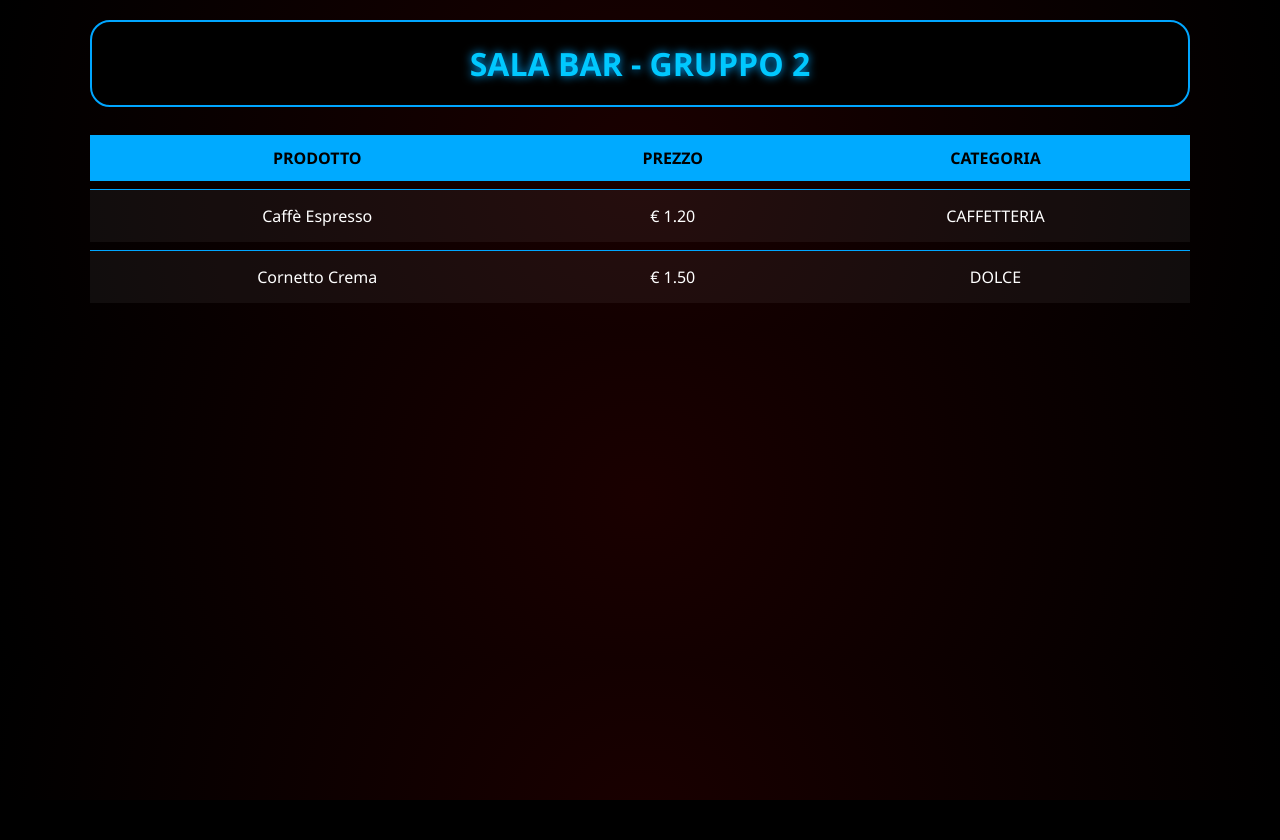
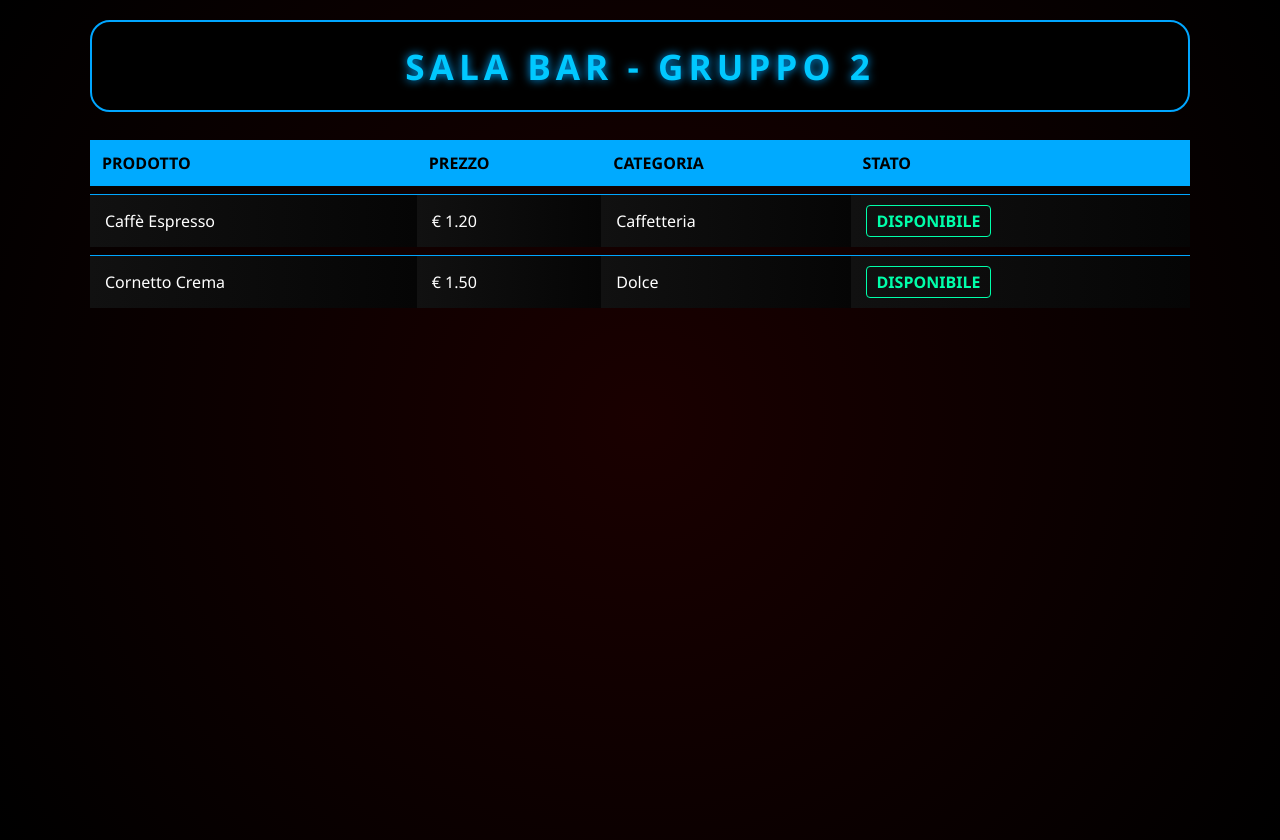
Before and after one commit to profnicotra/ordini-bar-scuola-borsa, a Flask app: page / in a window 1280 px wide. Before the commit the page ends 800 px from the top, so only its background shows below. Run offline with Flask 3, Linux system fonts and the light colour scheme.

Commit message:
Sito Sala Bar - Design Definitivo

```diff
--- a/ordiniBarScuolaBorsa/templates/admin.html
+++ b/ordiniBarScuolaBorsa/templates/admin.html
@@ -4,23 +4,28 @@
     <meta charset="UTF-8">
     <title>Gestione Sala - Scuola Borsa</title>
     <style>
-        body { font-family: 'Segoe UI', sans-serif; background: radial-gradient(circle at center, #1a0000 0%, #000000 100%); color: #ffffff; margin: 0; padding: 20px; }
-        .container { max-width: 1100px; margin: 0 auto; text-align: center; }
-        .header { padding: 20px; background: #000; border: 2px solid #00a6ff; border-radius: 20px; }
-        .header h1 { color: #00c8ff; margin: 0; text-shadow: 0 0 10px #00a6ff; }
-        table { width: 100%; border-collapse: separate; border-spacing: 0 8px; margin-top: 20px; }
-        th { background: #00aaff; color: #000; padding: 12px; }
-        .info-row td { background: rgba(255,255,255,0.05); padding: 15px; border-top: 1px solid #00a6ff; }
+        body { font-family: 'Segoe UI', sans-serif; background: radial-gradient(circle at center, #1a0000 0%, #000000 100%); color: #ffffff; margin: 0; padding: 20px; min-height: 100vh; }
+        .container { max-width: 1100px; margin: 0 auto; }
+        .header { text-align: center; padding: 20px; background: #000; border: 2px solid #00a6ff; border-radius: 20px; margin-bottom: 20px; }
+        .header h1 { color: #00c8ff; margin: 0; font-size: 2.2em; letter-spacing: 5px; text-shadow: 0 0 10px #00a6ff; }
+        table { width: 100%; border-collapse: separate; border-spacing: 0 8px; }
+        th { background: #00aaff; color: #000; padding: 12px; text-transform: uppercase; text-align: left; }
+        .info-row td { background: linear-gradient(90deg, #111 0%, #050505 100%); padding: 15px; border-top: 1px solid #00a6ff; }
+        .badge { padding: 4px 10px; border-radius: 4px; font-weight: bold; border: 1px solid #00a6ff; color: #00a6ff; }
     </style>
 </head>
 <body>
     <div class="container">
         <div class="header"><h1>SALA BAR - GRUPPO 2</h1></div>
         <table>
-            <thead><tr><th>PRODOTTO</th><th>PREZZO</th><th>CATEGORIA</th></tr></thead>
+            <thead><tr><th>PRODOTTO</th><th>PREZZO</th><th>CATEGORIA</th><th>STATO</th></tr></thead>
             <tbody>
-                <tr class="info-row"><td>Caffè Espresso</td><td>€ 1.20</td><td>CAFFETTERIA</td></tr>
-                <tr class="info-row"><td>Cornetto Crema</td><td>€ 1.50</td><td>DOLCE</td></tr>
+                <tr class="info-row">
+                    <td>Caffè Espresso</td><td>€ 1.20</td><td>Caffetteria</td><td><span class="badge" style="color:#00ffaa; border-color:#00ffaa">DISPONIBILE</span></td>
+                </tr>
+                <tr class="info-row">
+                    <td>Cornetto Crema</td><td>€ 1.50</td><td>Dolce</td><td><span class="badge" style="color:#00ffaa; border-color:#00ffaa">DISPONIBILE</span></td>
+                </tr>
             </tbody>
         </table>
     </div>
```
